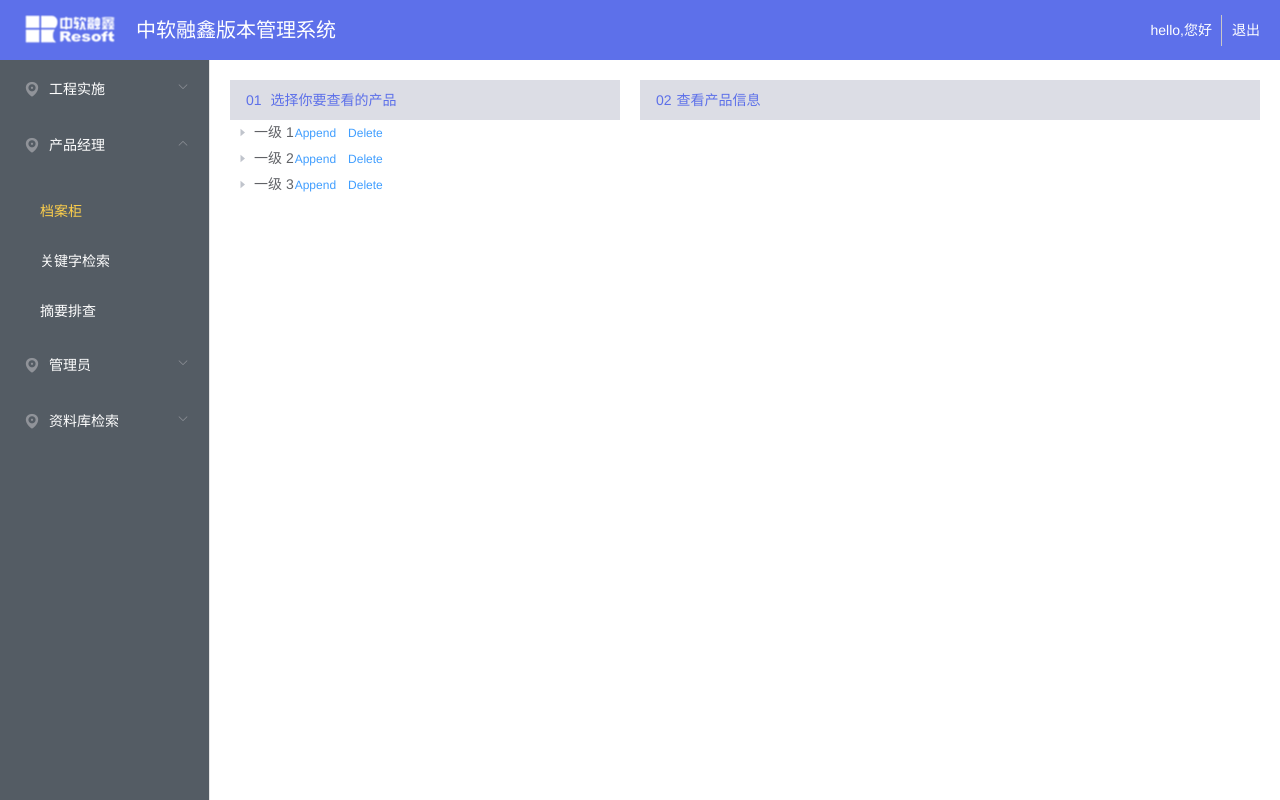
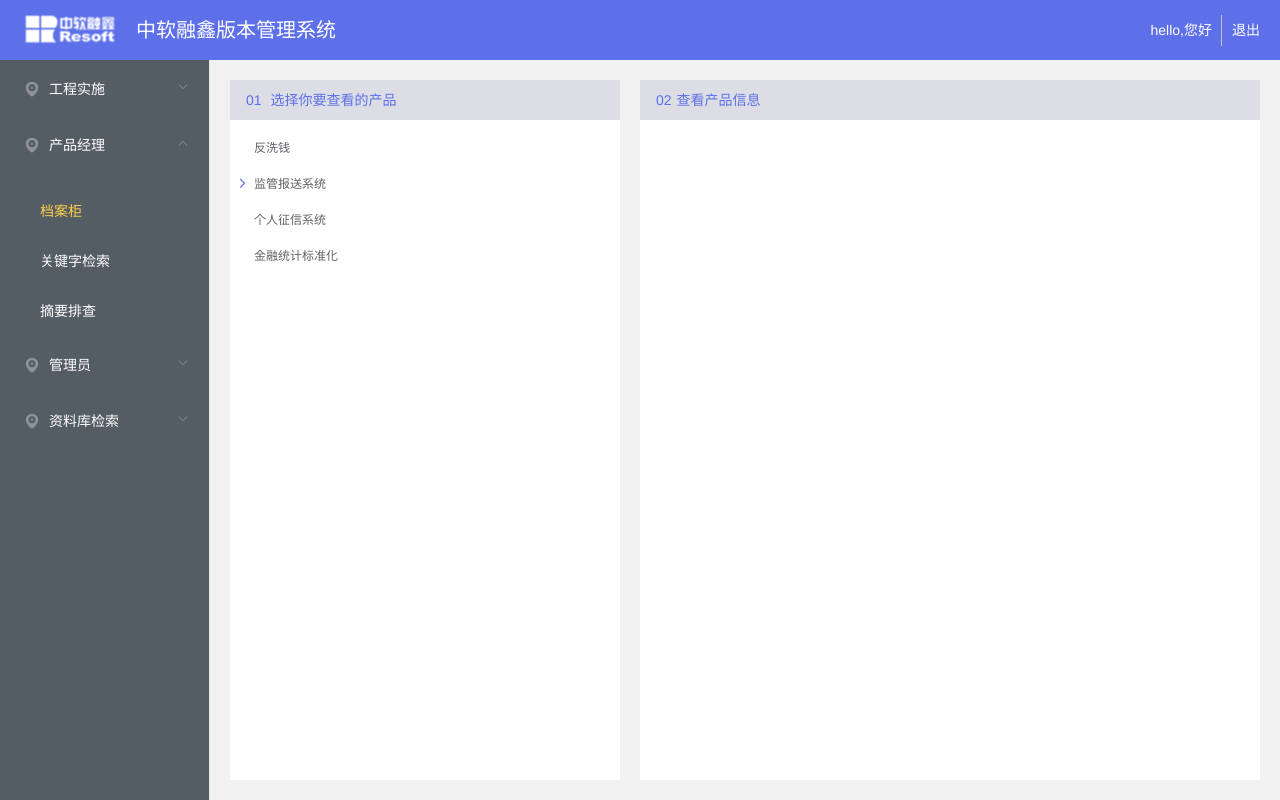
Before and after one commit to coffeecoke/version-management-system, a Vue app: page /#/filing-cabinet in a window 1280 px wide. Built offline with nearby package versions, Linux system fonts and the light colour scheme.

Commit message:
节点树

```diff
--- a/src/components/tree/src/tree-node.vue
+++ b/src/components/tree/src/tree-node.vue
@@ -24,18 +24,30 @@
     ref="node"
   >
     <div class="el-tree-node__content"
-      :style="{ 'padding-left': (node.level - 1) * tree.indent + 'px' }">
+      :class = "[
+        node.data.nodeType ? node.data.nodeType:''
+      ]"
+      :style="{ 'padding-left': node.data.nodeType=='pt'||node.data.nodeType=='ptd' ? ((node.level - 1) * 25 + 'px'): ((node.level - 1) * tree.indent + 'px')}">
+      <i :class="[
+        'front-icon',
+        node.data.frontIconClass ? node.data.frontIconClass:''
+      ]"></i>
       <span
         @click.stop="handleExpandIconClick"
         :class="[
           { 'is-leaf': node.isLeaf, expanded: !node.isLeaf && expanded },
           'el-tree-node__expand-icon',
-          tree.iconClass ? tree.iconClass : 'el-icon-caret-right'
+          tree.iconClass ? tree.iconClass : 'el-icon-arrow-right'
+          //node.data.iconClass ? node.data.iconClass : ''
         ]"
       >
       </span>
+      <template v-if="node.data.nodeName&&(node.data.nodeType==='pk' || node.data.nodeType==='pkd')">
+         <span class="node-name">{{node.data.nodeName}}</span>
+      </template>
+
       <el-checkbox
-        v-if="showCheckbox && node.data.show"
+        v-if="showCheckbox && node.data.showCheckbox"
         v-model="node.checked"
         :indeterminate="node.indeterminate"
         :disabled="!!node.disabled"
--- a/src/components/tree/src/tree.vue
+++ b/src/components/tree/src/tree.vue
@@ -126,7 +126,7 @@
       accordion: Boolean,
       indent: {
         type: Number,
-        default: 18
+        default: 10
       },
       iconClass: String
     },
--- a/src/views/filing-cabinet/index.vue
+++ b/src/views/filing-cabinet/index.vue
@@ -31,9 +31,10 @@ export default {
 .left-tree {
   width:390px;
   margin-right:20px;
+  background-color:#fff;
 }
 .right-form {
   flex:1;
-
+  background-color:#fff;
 }
 </style>
--- a/src/views/filing-cabinet/left-tree.vue
+++ b/src/views/filing-cabinet/left-tree.vue
@@ -5,16 +5,14 @@
     </div>
     <div class="box-body">
       <elTree2
-        :load="loadNode"
-        lazy
+        :data="treeData"
         show-checkbox
         node-key="id"
         ref="tree"
-        highlight-current
         accordion
         :props="defaultProps"
       >
-      <span class="custom-tree-node" slot-scope="{ node, data }">
+      <!-- <span class="custom-tree-node" slot-scope="{ node, data }">
         <span>{{ node.label }}</span>
         <span>
           <el-button
@@ -30,7 +28,7 @@
             Delete
           </el-button>
         </span>
-      </span>
+      </span> -->
       </elTree2>
     </div>
   </div>
@@ -41,8 +39,106 @@ export default {
   components: {
     elTree2
   },
+  /**
+     *nodeType :
+        pf: 产品族
+        pg: 产品代
+        pv: 产品版本
+        pk: 程序包
+        pkd: 程序包文档说明
+        pt: 补丁包
+        ptd: 补丁包文档说明
+  */
   data () {
     return {
+      treeData: [{
+        id: 1,
+        showCheckbox: false,
+        label: '反洗钱',
+        nodeType: 'pf',
+        hasChild: true
+      }, {
+        id: 2,
+        showCheckbox: false,
+        label: '监管报送系统',
+        hasChild: false,
+        nodeType: 'pf',
+        children: [{
+          id: 21,
+          showCheckbox: false,
+          label: '监管报送1.0',
+          nodeType: 'pg',
+          children: [{
+            id: 211,
+            showCheckbox: false,
+            label: '监管报送ARP_V1.0.12017',
+            nodeType: 'pv',
+            children: [{
+              id: 2111,
+              showCheckbox: true,
+              label: 'ARP_V1.0.1_20170931',
+              nodeType: 'pk',
+              nodeName: '程序包',
+              children: [{
+                id: 21111,
+                showCheckbox: true,
+                label: '补丁：PATCH_V0.0.1_20171001',
+                nodeType: 'pt'
+              }, {
+                id: 21112,
+                showCheckbox: true,
+                label: '补丁：PATCH_V0.0.1_20171002',
+                nodeType: 'pt'
+              }]
+            }, {
+              id: 2112,
+              showCheckbox: true,
+              label: '监管报送3.0.1文档说明',
+              nodeType: 'pkd',
+              nodeName: '文档',
+              children: [{
+                id: 21121,
+                showCheckbox: true,
+                label: '需求规格说明书',
+                nodeType: 'ptd'
+              }, {
+                id: 21122,
+                showCheckbox: true,
+                label: '概要设计',
+                nodeType: 'ptd'
+              }]
+            }]
+          }, {
+            id: 212,
+            showCheckbox: false,
+            label: '监管报送ARP_V1.0.12018',
+            nodeType: 'pv'
+          }]
+        }, {
+          id: 22,
+          label: '监管报送2.0',
+          showCheckbox: false,
+          nodeType: 'pg'
+        }, {
+          id: 23,
+          label: '监管报送3.0',
+          showCheckbox: false,
+          nodeType: 'pg'
+        }]
+      }, {
+        id: 3,
+        showCheckbox: false,
+        label: '个人征信系统',
+        hasChild: false,
+        nodeType: 'pf'
+      }, {
+        id: 4,
+        showCheckbox: false,
+        label: '金融统计标准化',
+        hasChild: false,
+        nodeType: 'pf'
+      }
+      ],
       defaultProps: {
         children: 'children',
         label: 'label',
@@ -52,40 +148,50 @@ export default {
   },
   methods: {
     loadNode (node, resolve) {
-      console.log(node.data)
       if (node.level === 0) {
         return resolve([{
           id: 1,
           showCheckbox: false,
-          label: '一级 1',
-          nodeType: '产品族',
+          label: '反洗钱',
+          nodeType: 'pf',
           hasChild: true
+
         }, {
           id: 2,
           showCheckbox: false,
-          label: '一级 2',
+          label: '监管报送系统',
           hasChild: false,
-          nodeType: '产品族'
+          nodeType: 'pf'
         }, {
           id: 3,
           showCheckbox: false,
-          label: '一级 3',
+          label: '个人征信系统',
           hasChild: false,
-          nodeType: '产品族'
-        }])
+          nodeType: 'pf'
+        }, {
+          id: 4,
+          showCheckbox: false,
+          label: '金融统计标准化',
+          hasChild: false,
+          nodeType: 'pf'
+        }
+        ])
       }
       if (!node.data.hasChild) return resolve([])
       setTimeout(() => {
         const data = [{
           label: 'leaf',
           hasChild: true,
+          showCheckbox: true,
           children: [{
             id: 11,
+            showCheckbox: true,
             label: '一级 11'
           }]
         }, {
           label: 'zone',
-          hasChild: false
+          hasChild: false,
+          showCheckbox: true
         }]
         resolve(data)
       }, 500)
@@ -120,7 +226,7 @@ export default {
   activated () {}
 }
 </script>
-<style scoped lang="scss">
+<style  lang="scss">
 /* css */
 .box-header {
   display: flex;
@@ -133,4 +239,172 @@ export default {
     margin-right: 5px;
   }
 }
+// tree
+.el-tree {
+  padding-top:10px;
+}
+.el-tree-node__label {
+  font-size:12px;
+}
+.node-name {
+  font-size:12px;
+  display: inline-block;
+  width:46px;
+  text-align: center;
+  margin-right:4px;
+  border-radius: 9px;
+  background-color:#f5c65a;
+}
+.el-icon-arrow-right {
+  color:#5D70EA;
+  font-weight: bold;
+}
+.pf > .el-icon-arrow-right  {
+  display:visiblity;
+}
+.el-tree  .pf {
+  height:36px;
+  position: relative;
+  &:hover {
+    background-color:#f4f6ff;
+    &:after {
+    position:absolute;
+    content:'';
+    left:0;
+    width:3px;
+    top:0;
+    bottom:0;
+    background-color:#5d70ea;
+  }
+  }
+}
+.el-tree .el-tree-node__content {
+  // height:34px;
+  border-bottom:1px solid #E0E0E0;
+
+}
+.el-tree .el-tree-node__content.pf {
+  border-bottom:none;
+}
+.el-tree   .el-tree-node.is-expanded>.pf {
+  background-color:#5D70EA;
+  color:#fff;
+  position: relative;
+  &:after {
+    content:'';
+    position:absolute;
+    left:0;
+    width:3px;
+    top:0;
+    bottom:0;
+    background-color:#5D70EA;
+  }
+}
+.el-tree .pg {
+  color:#72643F
+}
+.pf + .el-tree-node__children .is-expanded .pg {
+  color:#3B489B;
+}
+.el-tree-node__content.pv {
+  color:#72643F
+}
+
+.el-tree  .is-expanded>.pf + .el-tree-node__children {
+  border-left:3px solid #5D70EA;
+  background-color:rgba(249,249,249,1);
+}
+.el-tree--highlight-current  .el-tree-node.is-current>.el-tree-node__content {
+    // background-color: transparent;
+}
+.el-tree .pg + .el-tree-node__children .is-expanded .el-tree-node__content.pv {
+  background-color:#FFF8E8 !important;
+}
+.el-tree .pg + .el-tree-node__children .is-expanded .el-tree-node__content.pv + .el-tree-node__children {
+  background-color:#FFF8E8 !important;
+}
+.el-tree .pg + .el-tree-node__children .is-expanded .el-tree-node__content.pv {
+  border-left:10px solid #F9F9F9;
+  position: relative;
+  &:before {
+    content:'';
+    position: absolute;
+    width:3px;
+    left:0px;
+    height:100%;
+    background-color:#F5C65A;
+  }
+}
+.el-tree .pg + .el-tree-node__children .is-expanded .el-tree-node__content.pv + .el-tree-node__children {
+  border-left:10px solid #F9F9F9;
+  position: relative;
+  &:before {
+    content:'';
+    position: absolute;
+    width:3px;
+    left:0px;
+    height:100%;
+    background-color:#F5C65A;
+  }
+}
+.el-tree-node__content.pk {
+  color:#857a5e
+}
+.el-tree-node__content.pk + .el-tree-node__children {
+  color:#857a5e;
+}
+.el-tree-node__content.pkd {
+  color:#857a5e
+}
+.el-tree-node__content.pkd + .el-tree-node__children {
+  color:#857a5e;
+}
+.el-tree-node__content.pt {
+  position: relative;
+  &:before {
+    content:'';
+    position: absolute;
+    width:1px;
+    top:-5px;
+    bottom:0;
+    left:110px;
+    background-color:#b9ae94;
+  }
+}
+.el-tree-node__content.ptd {
+  position: relative;
+  &:before {
+    content:'';
+    position: absolute;
+    width:1px;
+    top:-5px;
+    bottom:0;
+    left:110px;
+    background-color:#b9ae94;
+  }
+}
+.pt > .el-tree-node__expand-icon {
+  position:relative;
+  &:after {
+    content:'';
+    position: absolute;
+    left:50%;
+    top:50%;
+    right:0;
+    height:1px;
+    background-color:#b9ae94;
+  }
+}
+.ptd > .el-tree-node__expand-icon {
+  position:relative;
+  &:after {
+    content:'';
+    position: absolute;
+    left:50%;
+    right:0;
+    top:50%;
+    height:1px;
+    background-color:#b9ae94;
+  }
+}
 </style>
--- a/src/views/layout/index.vue
+++ b/src/views/layout/index.vue
@@ -40,6 +40,9 @@ export default {
   height:60px;
   background-color:#5D70EA;
 }
+.el-main {
+  background-color:#f1f1f1;
+}
 .content {
   flex:1;
 }
--- a/src/views/layout/right-main.vue
+++ b/src/views/layout/right-main.vue
@@ -32,6 +32,5 @@ export default {
   }
   .content {
     height:100%;
-    background-color:#fff;
   }
 </style>
```
